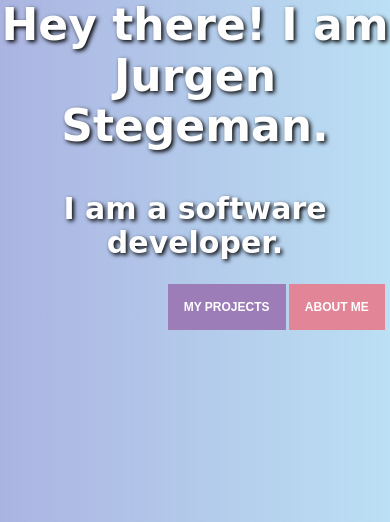
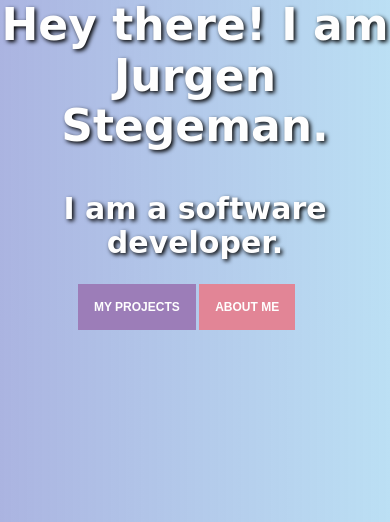
Before and after one commit to Thoredo/portfolio-site, a Flask app: page / in a window 390 px wide. Shown: the part 266-788 px from the top of the page. Run offline with Flask 3, Linux system fonts and the light colour scheme.

Commit message:
Index hero buttons responsive

```diff
--- a/static/css/style.css
+++ b/static/css/style.css
@@ -290,4 +290,9 @@ footer {
     .projects {
         margin-left: 0%;
     }
+
+    .hero-hyperlink-div {
+        margin-left: 20%;
+        margin-top: 40px;
+    }
 }
```
